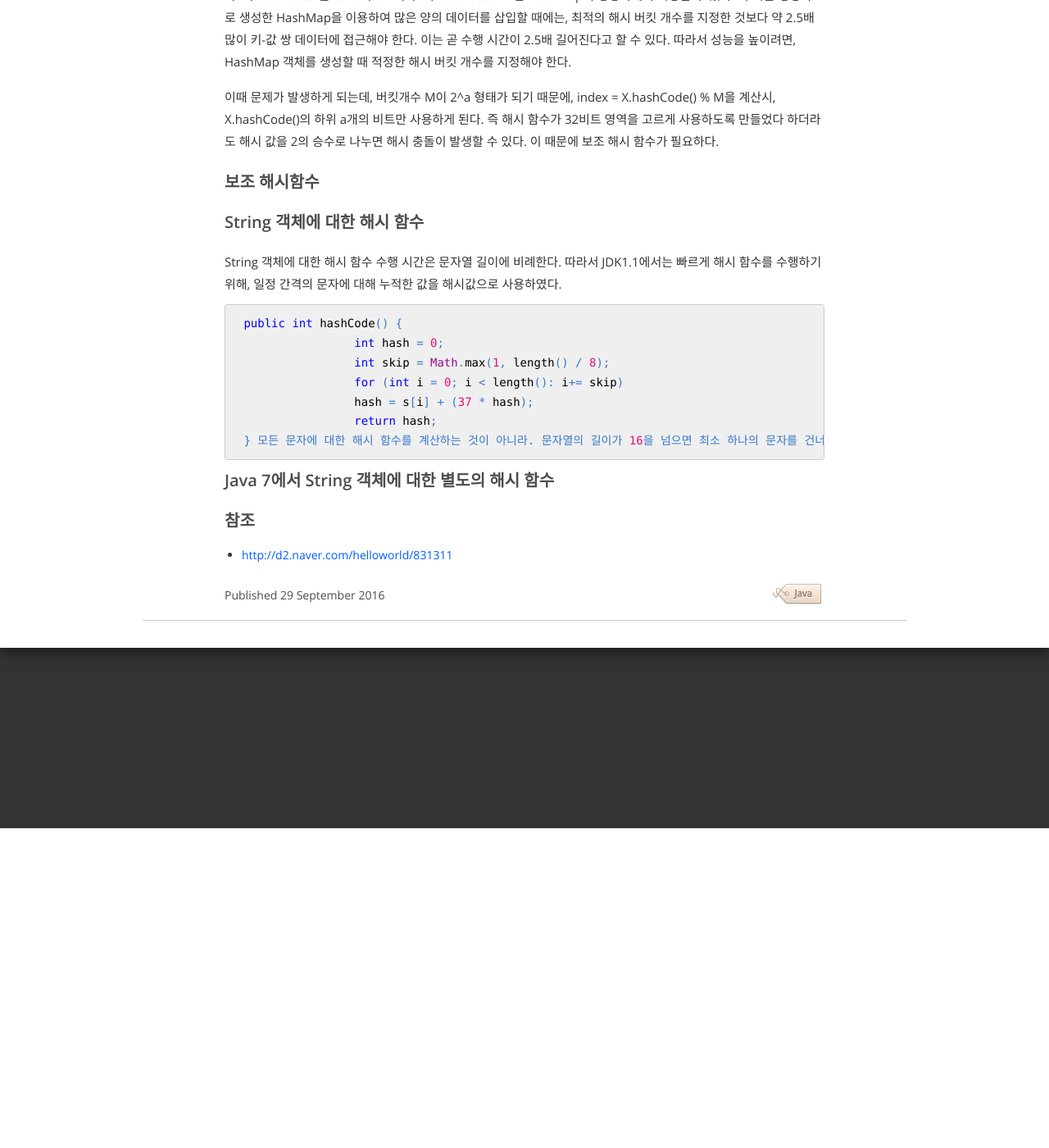
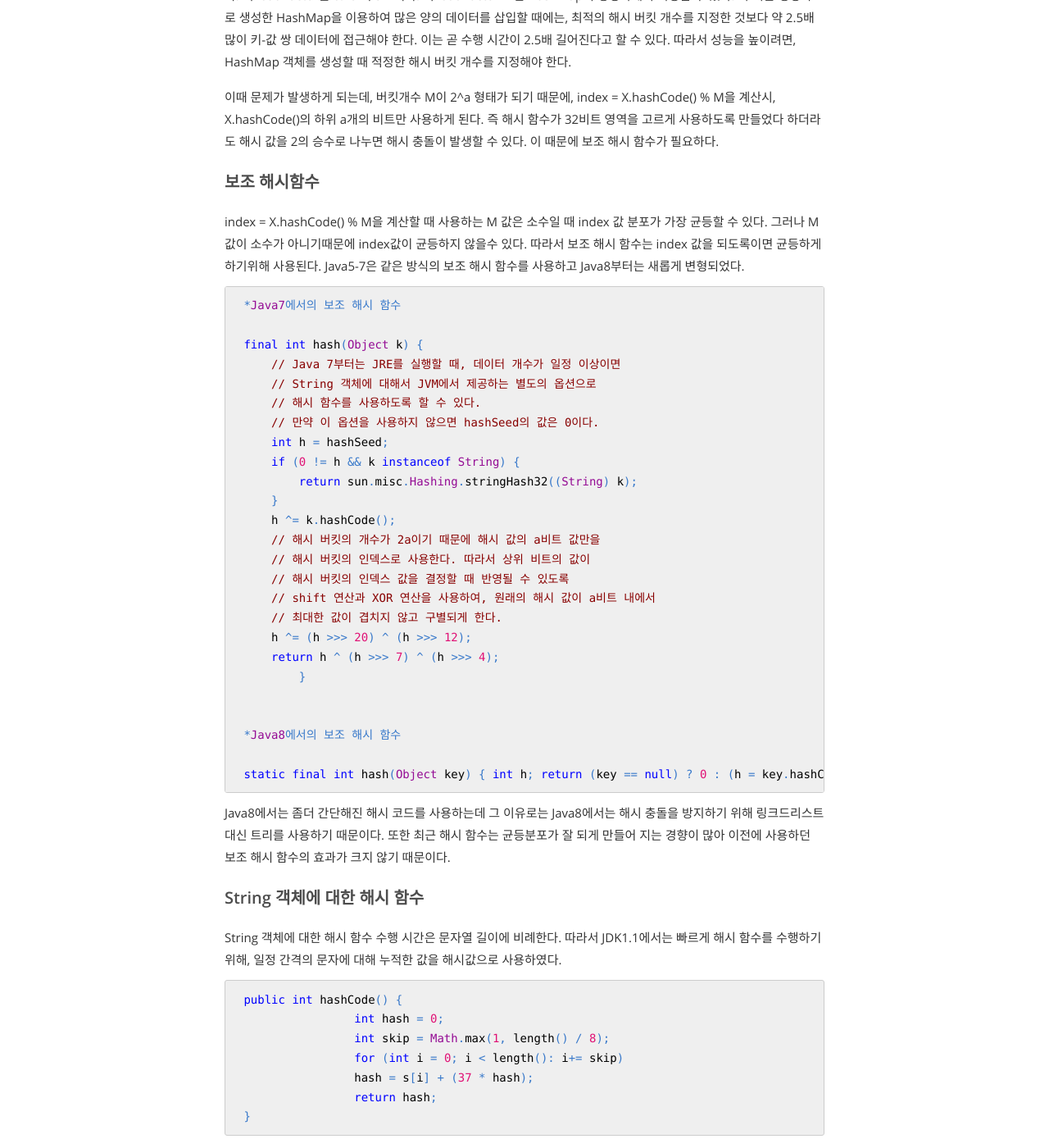
Before and after one commit to tinybread/tinybread.github.com, a Jekyll site: the page built from _posts/2016-09-29-How hashmap works in java_on_Java.md, in a window 1280 px wide and 1400 px high, scrolled down 2640 px. Shown: the whole window at 82% size. Built offline with Jekyll 4.4.1, drawn with Linux system fonts in a browser that asks for light colours; before the commit the page ends 3650 px from its top, so only the background shows below that; some of the changed text lies outside the part shown.

Commit message:
no message

```diff
--- a/_posts/2016-09-29-How hashmap works in java_on_Java.md
+++ b/_posts/2016-09-29-How hashmap works in java_on_Java.md
@@ -9,15 +9,12 @@ tags: [Java]
 
 ### Java HashMap은 어떻게 동작하는가?
 
-
-
 HashMap은 java Collections Framework에 속한 구현체 클래스이다. Map인터페이스 자체는 Java5에서 Generic이 적용된 것외에 처음 선보인 이후 변화가 없지만, HashMap 구현체는 성능을 향상시키기 위해 지속적으로 변화해 왔다.
 
 어떤방식으로 HashMap 구현체의 성능을 향상시키고 충돌 가능성을 줄이는지에 대해 알아보았다.
 
 
 ### HashMap VS HashTable
-
 
 HashMap과 HashTable은 Java의 API 이름이다. HashTable이란 JDK 1.0부터 있던 Java의 API이고, HashMap은 Java 2에서 처음 선보인 Java Collections Framework에 속한 API다.
 HashTable 또한 Map 인터페이스를 구현하고 있기 때문에 HashMap과 HashTable이 제공하는 기능은 같다.
@@ -29,19 +26,24 @@ HashTable 또한 Map 인터페이스를 구현하고 있기 때문에 HashMap과
 ** HashMap과 HashTable을 정의한다면, '키에 대한 해시 값을 사용하여 값을 저장하고 조회하며, 키-값 쌍의 개수에 따라 동적으로 크기가 증가하는 associate array'라고 할 수 있다. **
 이 associate array를 지칭하는 다른 용어가 있는데, 대표적으로 Map, Dictionary, Symbol Table 등이다.
 
-		public class 8ccce55530bc3477c678dd9921b60f3e.gifHashtable<K,V> extends Dictionary<K,V>  implements Map<K,V>, Cloneable, java.io.Serializable {
+
+	public class 8ccce55530bc3477c678dd9921b60f3e.gifHashtable<K,V> extends Dictionary<K,V>  implements Map<K,V>, Cloneable, java.io.Serializable {
 		...
 		}
 
-		public class 928b3cc3fe40d69cd06cbe7f5f3767f8.gifHashMap<K,V> extends AbstractMap<K,V>  implements Map<K,V>, Cloneable, Serializable {
+	public class 928b3cc3fe40d69cd06cbe7f5f3767f8.gifHashMap<K,V> extends AbstractMap<K,V>  implements Map<K,V>, Cloneable, Serializable {
 				...
 		}
 
 		* HashTable과 HashMap의 선언부
 
+
 key와 value를 지칭하기위해 HashTable에는 Dictionary라는 이름을 사용하고, HashMap에서는 그 명칭이 그대로 말하듯이 Map이라는 용어를 사용하고 있다.
 
+
+
 ### 해시 분포와 해시 충돌
+
 동일하지 않은 어떤 객체 X와 Y가 있을 때, 즉 X.equals(Y)가 '거짓'일 때 X.hashCode() != Y.hashCode()가 같지 않다면, 이때 사용하는 해시 함수는 완전한 해시 함수(perfect hash functions)라고 한다
 
 Boolean같이 서로 구별되는 객체의 종류가 적거나, Integer, Long, Double 같은 Number 객체는 객체가 나타내려는 값 자체를 해시 값으로 사용할 수 있기 때문에 완전한 해시 함수 대상으로 삼을 수 있다. 하지만 String이나 POJO(plain old java object)에 대하여 완전한 해시 함수를 제작하는 것은 사실상 불가능하다.
@@ -56,11 +58,13 @@ HashMap은 기본적으로 각 객체의 hashCode() 메서드가 반환하는
 
 이와 같은 방식을 사용하면 서로다른 객체가 1/M확률로 버킷을 사용하게 된다.또한 이 해시함수가 충돌이 발생했을때, key-value 데이터를 잘 저장하고 조회할수 있는 대표적인 방식은 ** Open Addressing,  Separate Chaining이 있다.  **
 
+
 * Open Addressing
 	데이터를 삽입하려는 해시 버킷이 이미 사용 중인 경우 다른 해시 버킷에 해당 데이터를 삽입하는 방식이다. 데이터를 저장/조회할 해시 버킷을 찾을 때에는 Linear Probing, Quadratic Probing 등의 방법을 사용한다.
 
 * Separate Chaining
 	각 배열의 인자는 인덱스가 같은 해시 버킷을 연결한 링크드 리스트의 첫 부분(head)이다.
+
 
 
 위의 두가지 방법다 Worst Case O(M)이다.
@@ -76,7 +80,6 @@ Separate Chaining 방식의 경우 해시 충돌이 잘 발생하지 않도록 '
 
 ### Java 8 HashMap에서의 Separate chaining
 
-
 Java8의 경우 이전버전에 과 달리 HashMap의 알고리즘이 많이 달라졌다.
 
 Java8 이전에는 객체의 해시 함수값이 균등분포라 할때, get()메소드 호출에 대한 기댓값은  E(N/M)이었다면 8에서는 이보다 더 나은 E(logN/M)을 보장한다.
@@ -85,8 +88,10 @@ Java8 이전에는 객체의 해시 함수값이 균등분포라 할때, get()
 링크드 리스트를 사용할 것인가 , 트리를 사용할 것인가에 대한 기준은 해시 버킷에 key-value 값이 8개에 이르면 트리로 변경한다.
 만약 삭제하여 6개에 이르면 다시 링크드 리스트로 변경한다.
 
+
 트리는 링크드 리스트보다 메모리 사용량이 많고, 데이터의 개수가 적을 때 트리와 링크드 리스트의 Worst Case 수행 시간 차이 비교는 의미가 없기 때문이다. 또한 8,6으로 차이를 둔것은,
 차이가 두 수의 차이가 1일경우 key-vaule 쌍이 반복되어 삽입/삭제되는경우 불필요하게 변경되는것을 방지하기 위함이다.(성능저하)
+
 
 또한 Java8에서는 Enntry클래스 대신 Node클래스를 사용한다. Node는 Java7에서 Entry클래스와 같지만 트리를 사용하기 위해 Node를 사용한것이다.
 이때 사용되는 트리는 Red-Black Tree로 TreeMap과 구현이 거의 같다. 트리 순회시 사용하는 대소 판단 기준은 해시 함수이다. 해시 값을 대소 판단 기준으로 사용하면 Total Ordering에 문제가 생기는데, Java 8 HashMap에서는 이를 tieBreakOrder() 메서드로 해결한다.
@@ -94,6 +99,7 @@ Java8 이전에는 객체의 해시 함수값이 균등분포라 할때, get()
 
 
 ### 해시버킷 동적할당
+
 해시 버킷의 수가 작고 데이터가 많다면 그만큼 충돌의 발생 확률이 높아진다. 따라서 HashMap은 데이터가 일정 개수이상이 되면 해시 버킷의 갯수를 두배로 늘린다. 이렇게 해시 버킷 개수를 늘리면 N/M만큼 충돌로 인한 성능 손실문제를 해결할 수 있다.
 해시 버킷의 기본값은 16이고 데이터의 개수가 임계점에 도달하면 두배로 증가한다. 최대의 수는 2^30이다.
 이렇게 두배씩 증가할때마다 발생하는 문제는 Separate Chaining을 새롭게 구성해야 하는문제가 있다. 따라서 데이터의 수가 예측 가능하다면 HashMap의 생성자에서 초기 인자로 해시버킷 개수를 지정하면 된다.
@@ -111,14 +117,48 @@ Java8 이전에는 객체의 해시 함수값이 균등분포라 할때, get()
 
 ### 보조 해시함수
 
+index = X.hashCode() % M을 계산할 때 사용하는 M 값은 소수일 때 index 값 분포가 가장 균등할 수 있다.
+그러나 M값이 소수가 아니기때문에 index값이 균등하지 않을수 있다.
+따라서 보조 해시 함수는 index 값을 되도록이면 균등하게 하기위해 사용된다.
+Java5-7은 같은 방식의 보조 해시 함수를 사용하고 Java8부터는 새롭게 변형되었다.
 
 
+	*Java7에서의 보조 해시 함수
+
+	final int hash(Object k) {
+        // Java 7부터는 JRE를 실행할 때, 데이터 개수가 일정 이상이면
+        // String 객체에 대해서 JVM에서 제공하는 별도의 옵션으로
+        // 해시 함수를 사용하도록 할 수 있다.
+        // 만약 이 옵션을 사용하지 않으면 hashSeed의 값은 0이다.
+        int h = hashSeed;
+        if (0 != h && k instanceof String) {
+            return sun.misc.Hashing.stringHash32((String) k);
+        }
+        h ^= k.hashCode();
+        // 해시 버킷의 개수가 2a이기 때문에 해시 값의 a비트 값만을
+        // 해시 버킷의 인덱스로 사용한다. 따라서 상위 비트의 값이
+        // 해시 버킷의 인덱스 값을 결정할 때 반영될 수 있도록
+        // shift 연산과 XOR 연산을 사용하여, 원래의 해시 값이 a비트 내에서
+        // 최대한 값이 겹치지 않고 구별되게 한다.
+        h ^= (h >>> 20) ^ (h >>> 12);
+        return h ^ (h >>> 7) ^ (h >>> 4);
+   	}
+
+
+	*Java8에서의 보조 해시 함수
+
+	static final int hash(Object key) { int h; return (key == null) ? 0 : (h = key.hashCode()) ^ (h >>> 16); }
+
+
+Java8에서는 좀더 간단해진 해시 코드를 사용하는데 그 이유로는 Java8에서는 해시 충돌을 방지하기 위해 링크드리스트 대신 트리를 사용하기 때문이다. 또한 최근 해시 함수는 균등분포가 잘 되게 만들어 지는 경향이 많아 이전에 사용하던 보조 해시 함수의 효과가 크지 않기 때문이다.
 
 
 
 ### String 객체에 대한 해시 함수
 
 String 객체에 대한 해시 함수 수행 시간은 문자열 길이에 비례한다. 따라서 JDK1.1에서는 빠르게 해시 함수를 수행하기 위해, 일정 간격의 문자에 대해 누적한 값을 해시값으로 사용하였다.
+
+
 
 	public int hashCode() {
    		int hash = 0;
@@ -127,12 +167,36 @@ String 객체에 대한 해시 함수 수행 시간은 문자열 길이에 비
            		hash = s[i] + (37 * hash);
     		return hash;
 	}
+
+
 모든 문자에 대한 해시 함수를 계산하는 것이 아니라. 문자열의 길이가 16을 넘으면 최소 하나의 문자를 건너가며 계산하고 있다.
-이러한 방법의 문제점은 웹의 URL은 수십 글자이면서 앞부분의 문자열은 동일하게 구성되는
+이러한 방법의 문제점은 웹의 URL은 수십 글자이면서 앞부분의 문자열은 동일하게 구성되는 경우가 많기 때문이다.
+따라서 URL의 해시 값이 같아지는 빈도가 높아질수 있어 이러한 방식은 사용되지 않는다.
 
-### Java 7에서 String 객체에 대한 별도의 해시 함수
+
+현재 사용되는 방식으로는
+
+
+	public int hashCode() {
+        int h = hash;
+        if (h == 0 && value.length > 0) {
+            char val[] = value;
+
+            for (int i = 0; i < value.length; i++) {
+                h = 31 * h + val[i];
+            }
+            hash = h;
+        }
+        return h;
+    }
+
+
+Horner's method를 구현한 것이다. Horner's method는 다항식을 계산하기 쉽도록 단항식으로 이루어진 식으로 표현하는 것이다.
+
+String 객체 해시 함수에서 31을 사용하는 이유는, 31이 소수이며 또한 어떤 수에 31을 곱하는 것은 빠르게 계산할 수 있기 때문이다. 31N=32N-N인데, 32는 25이니 어떤 수에 대한 32를 곱한 값은 shift 연산으로 쉽게 구현할 수 있다. 따라서 N에 31을 곱한 값은, (N << 5) – N과 같다. 31을 곱하는 연산은 이렇게 최적화된 머신 코드로 생성할 수 있기 때문에, String 클래스에서 해시 값을 계산할 때에는 31을 승수로 사용한다.
 
 
 
-### 참조
+
+### 출처
 - [http://d2.naver.com/helloworld/831311](http://d2.naver.com/helloworld/831311)
```
